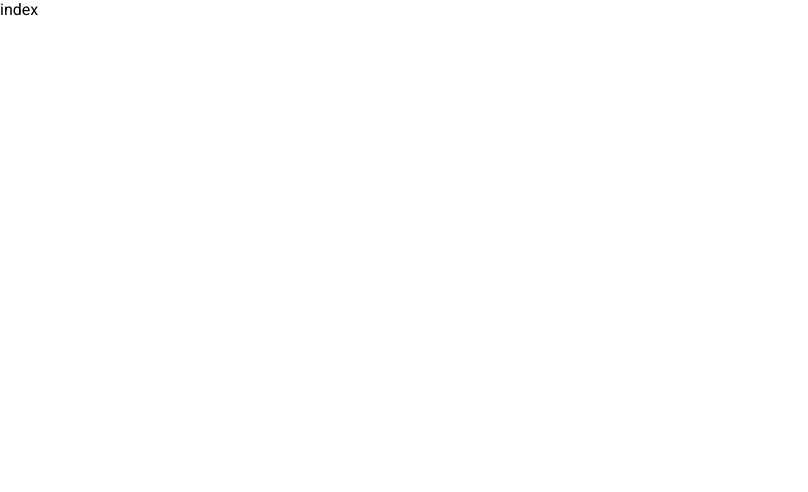
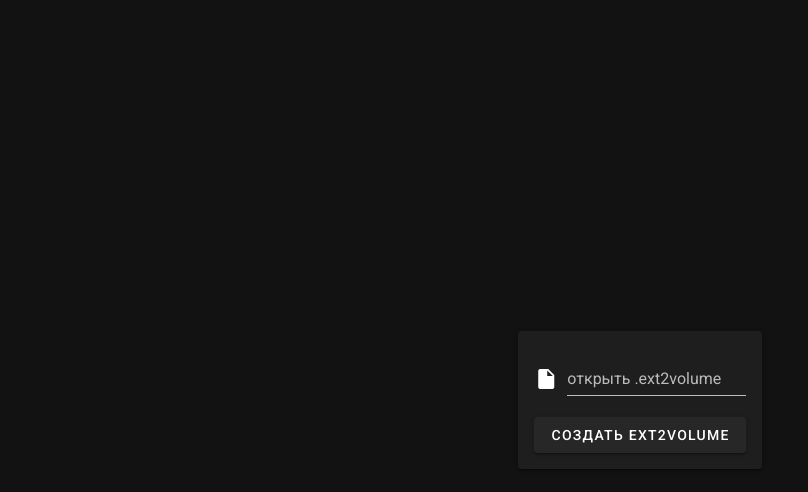
Before and after one commit to AVIX8/ext2, a Nuxt app: page / in a window 1280 px wide. Shown: the top 492 px of the page, without its empty margins (0-808 px from the left). Built offline with nearby package versions, Linux system fonts and the light colour scheme.

Commit message:
добавил начальную страницу

```diff
--- /dev/null
+++ b/layouts/default.vue
@@ -0,0 +1,10 @@
+<template>
+  <v-app>
+    <Nuxt />
+  </v-app>
+</template>
+
+<script>
+export default {
+}
+</script>
--- a/pages/index.vue
+++ b/pages/index.vue
@@ -1,8 +1,35 @@
 <template>
-  <div>index</div>
+<v-app>
+
+  <v-row align="center" justify="center" class="ma-0">
+    <v-card class="">
+      <v-card-text>
+
+
+        <v-file-input
+          :value="file"
+          prepend-icon="mdi-file"
+          accept=".ext2volume"
+          placeholder="открыть .ext2volume"
+        />
+        <v-btn  @click="createNewVolume"> Создать ext2volume</v-btn>
+      </v-card-text>
+    </v-card>
+  </v-row>
+  </v-app>
 </template>
 
 <script>
 export default {
+  data() {
+    return {
+      file: undefined,
+    }
+  },
+  methods: {
+    createNewVolume() {
+      console.log('createNewVolume')
+    },
+  },
 }
 </script>
```
